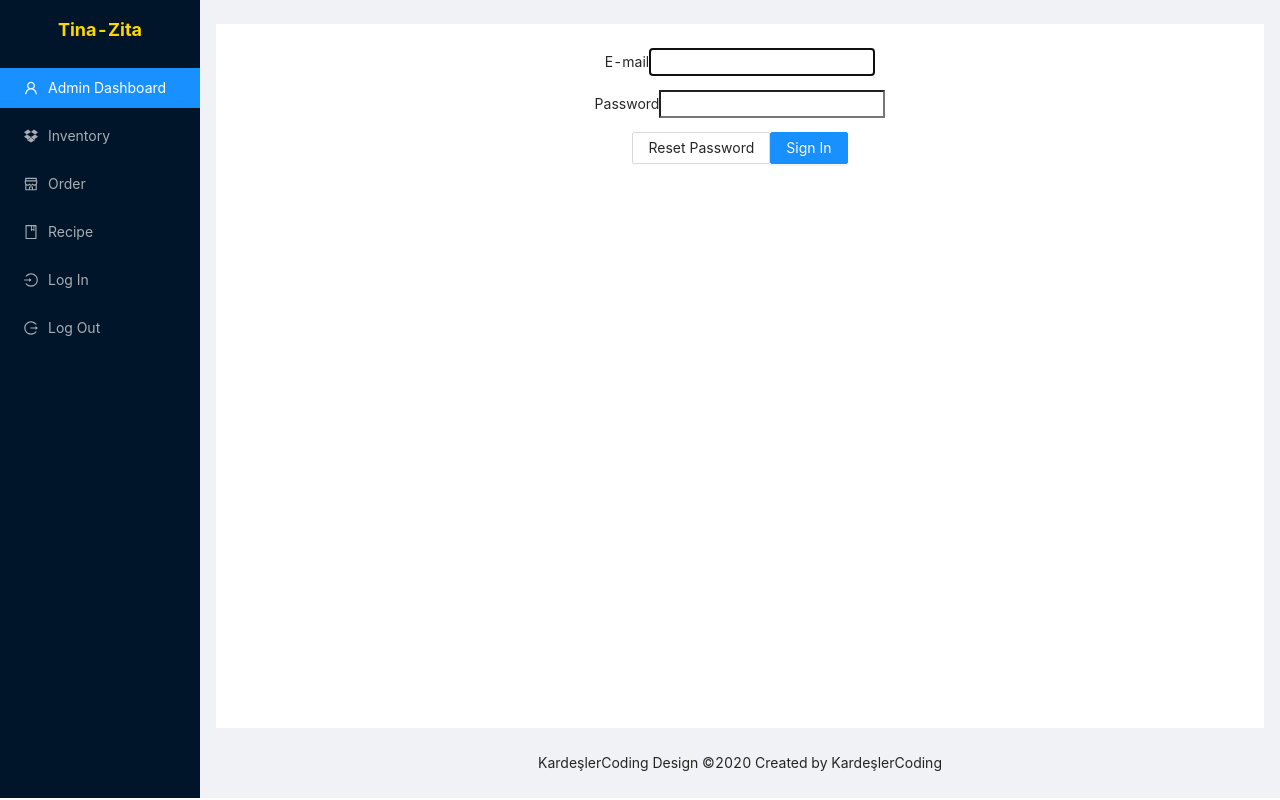
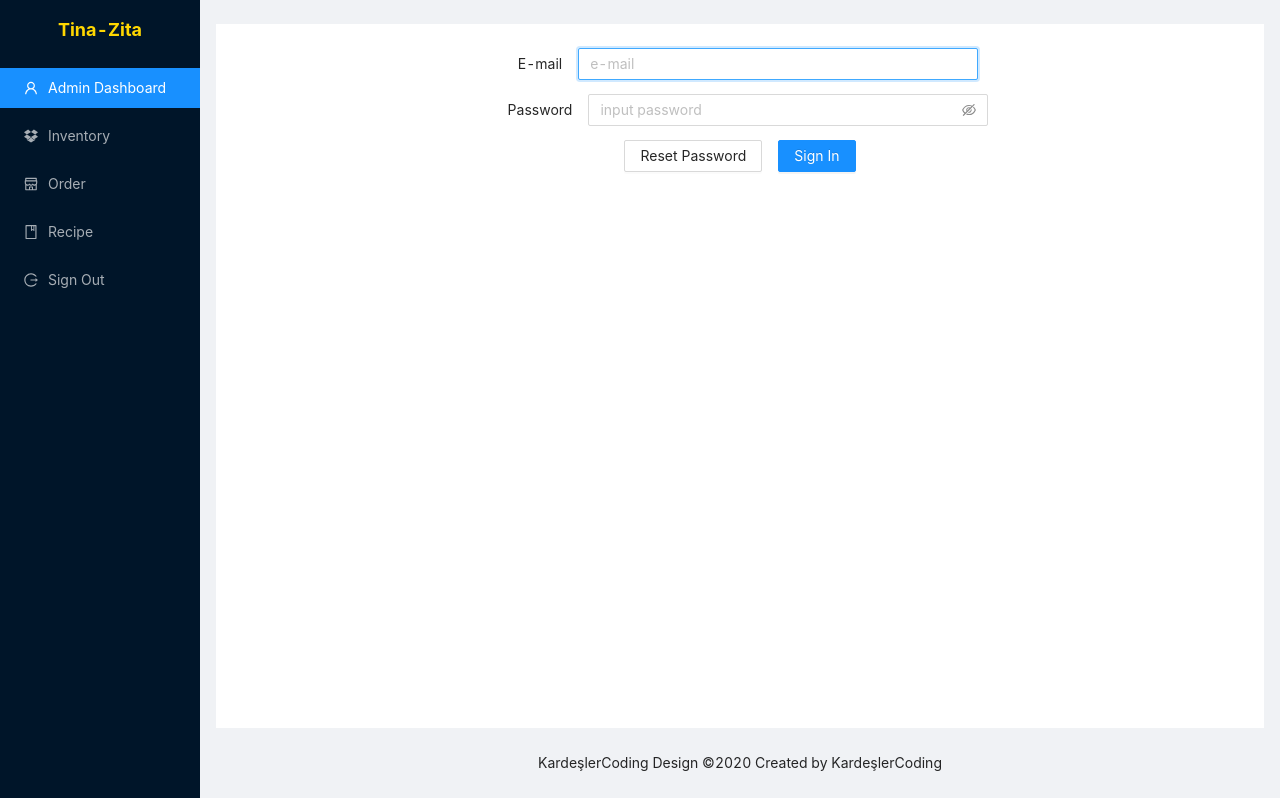
Before and after one commit to bertacsevercan/tina-zita.v2, a React (Create React App) app: page /login in a window 1280 px wide. Built offline with nearby package versions, Linux system fonts and the light colour scheme; no server answers.

Commit message:
improve logIn and conditional routing

```diff
--- a/src/App.js
+++ b/src/App.js
@@ -17,18 +17,14 @@ import Login from './containers/Login';
 const { Header, Footer,Content } = Layout;
 
 function App() {
-
-  const [isLogged, setLog] = React.useState(false)
+//this is hard coded, change it with context api
+  const [isLogged, setLog] = React.useState(true)
 
   return (
     <div className="App">
       <Router>
        {
          isLogged? (
-           <Layout>
-             <Route exact path="/" component={Home} />
-           </Layout>
-         ) : (
           <Layout>
           <SideBar/>
         <Layout>
@@ -47,7 +43,11 @@ function App() {
         <Footer style={{ textAlign: 'center' }}>KardeşlerCoding Design ©2020 Created by KardeşlerCoding</Footer>
       </Layout>
       </Layout>
-         )
+         ) : (
+          <Layout>
+            <Route exact path="/" component={Home} />
+          </Layout>
+        )
        }
 
     </Router>
--- a/src/components/SideBar/index.jsx
+++ b/src/components/SideBar/index.jsx
@@ -2,7 +2,9 @@ import React from "react";
 import "../SideBar/index.css";
 import { Layout, Menu } from 'antd';
 import { DropboxOutlined, UserOutlined, ShopOutlined, BookOutlined,LoginOutlined, LogoutOutlined } from '@ant-design/icons';
-import {Link, Redirect}  from "react-router-dom";
+import {Link}  from "react-router-dom";
+import Logout from "../../containers/Logout"
+import Login from "../../containers/Login";
 const { Sider } = Layout;
 
 const SideBar = () => {
@@ -35,11 +37,8 @@ const SideBar = () => {
           <Menu.Item key="4" icon={<BookOutlined />}>
             <Link to="/recipe" >Recipe</Link>
           </Menu.Item>
-          <Menu.Item key="5" icon={<LoginOutlined />}>
-            <Link to="/login" >Log In</Link>
-          </Menu.Item>
           <Menu.Item key="6" icon={<LogoutOutlined />}>
-            <Link to="/home" >Log Out</Link>
+            <Logout />
           </Menu.Item>
         </Menu>
       </Sider>
--- a/src/containers/Home/index.css
+++ b/src/containers/Home/index.css
@@ -1,9 +1,12 @@
 .home{
+    height: 100vh;
     display: flex;
     justify-content: space-evenly;
     align-items: center;
+
 }
 
 .home h1 {
-    color: gold;
+    color: rgb(12, 12, 58);
+    font-weight: bold;
 }
--- a/src/containers/Home/index.jsx
+++ b/src/containers/Home/index.jsx
@@ -10,7 +10,7 @@ const Home = ()=>{
     return(
         <div className="home">
             <div className="hero-text">
-            <Title><h1 >Tina zita's inventory</h1></Title>
+            <Title><h1 >TINA ZITA'S INVENTORY</h1></Title>
                 <p>Please insert Tina Zita's credentials</p>
                 <Login />
                 <Text type="secondary">Don't you have credentials? Ask <Text type="danger">Rawan</Text></Text>
--- /dev/null
+++ b/src/containers/Login/index.css
@@ -0,0 +1,15 @@
+/* .loginContainer {
+    display: flex;
+    justify-content: space-around;
+} */
+
+label{
+    padding-left: 1rem;
+    padding-right: 1rem;
+}
+
+.input{
+    width: 40%;
+}
+
+/* fix alignment input fields */
--- a/src/containers/Login/index.jsx
+++ b/src/containers/Login/index.jsx
@@ -1,18 +1,21 @@
 import React, { useEffect, useState } from "react";
 import {Auth} from "../../firebaseConfig";
-import { Button } from 'antd';
+import { Button, Space, Input } from 'antd';
+import { EyeInvisibleOutlined, EyeTwoTone } from '@ant-design/icons';
 
+import "./index.css";
 
 const Login = () => {
 
-
+//we need the user state in other components too
 const [user, setUser] = useState("");
 const [email, setEmail] = useState("");
 const [password, setPassword] = useState("");
 const [emailError, setEmailError] = useState("");
 const [passwordError, setPasswordError] = useState("");
 const [hasAccount, setHasAccount] = useState(false);
-
+//to change log status and routing, we need this state in many component
+const [isLogged, setLog] = useState(false)
 const clearInputs = () => {
   setEmail("");
   setPassword("");
@@ -27,7 +30,10 @@ const handleLogin = () => {
   clearErrors();
   Auth()
     .signInWithEmailAndPassword(email, password)
-    .then(console.log("Signed in successfully"))
+    .then(
+      // console.log("Signed in successfully")
+      setLog(true)
+      )
     .catch((err) => {
       switch (err.code) {
         case "auth/invalid-email":
@@ -72,49 +78,46 @@ function handleResetPassword() {
 
   console.log("user", user)
 
-function handleLogout (){
-  Auth().signOut().then(function() {
-    console.log("Sign-out successful.")
-  }).catch(function(error) {
-    // An error happened.
-  });
-}
 
     return(
         <section className="login">
           <div className="loginContainer">
             <label>E-mail</label>
-            <input
-              type="text"
+            <Input
+             placeholder="e-mail"
+             className="input"
+             type="text"
               required
               autoFocus
               value={email}
-              onChange={(e) => setEmail(e.target.value)}
-            />
+              onChange={(e) => setEmail(e.target.value)} />
             <p className="errorMsg">{emailError}</p>
             <label>Password</label>
-            <input
+
+
+    <Input.Password
+              placeholder="input password"
+              maxlength="15"
+              className="input"
               type="password"
               required
               value={password}
               onChange={(e) => setPassword(e.target.value)}
-            />
+              iconRender={visible => (visible ? <EyeTwoTone /> : <EyeInvisibleOutlined />)}
+              />
+
             <p className="errorMsg">{passwordError}</p>
             <div className="btnContainer">
-
+            <Space size={"middle"}>
             <Button
                   onClick={handleResetPassword}
                   >Reset Password</Button>
-{/*
-                  <button
-                  onClick={handleLogout}
-                  >Sign Out</button> */}
 
                 <Button type="primary"
                   onClick={handleLogin}
                   disabled={user}
                   >Sign In</Button>
-
+            </Space>
 
             </div>
           </div>
--- /dev/null
+++ b/src/containers/Logout/index.jsx
@@ -0,0 +1,36 @@
+import React, {useState, useEffect} from 'react'
+import {Auth} from "../../firebaseConfig";
+import { useHistory } from "react-router-dom";
+export default function Logout() {
+    //to change log status and routing
+const [isLogged, setLog] = useState(false)
+
+//we need the user state in other components too
+const [user, setUser] = useState("");
+const authListener = () => {
+    Auth().onAuthStateChanged((user) => {
+
+        setUser("");
+    });
+  };
+
+  useEffect(() => {
+    authListener();
+  }, []);
+
+  function handleLogout (){
+    Auth().signOut().then(function() {
+      console.log("Sign-out successful.")
+    //   setLog(false)
+    }).catch(function(error) {
+      // An error happened.
+    });
+    history.push("/");
+  }
+   let history = useHistory();
+    return (
+        <span onClick={handleLogout} >
+            Sign Out
+        </span>
+    )
+}
```
